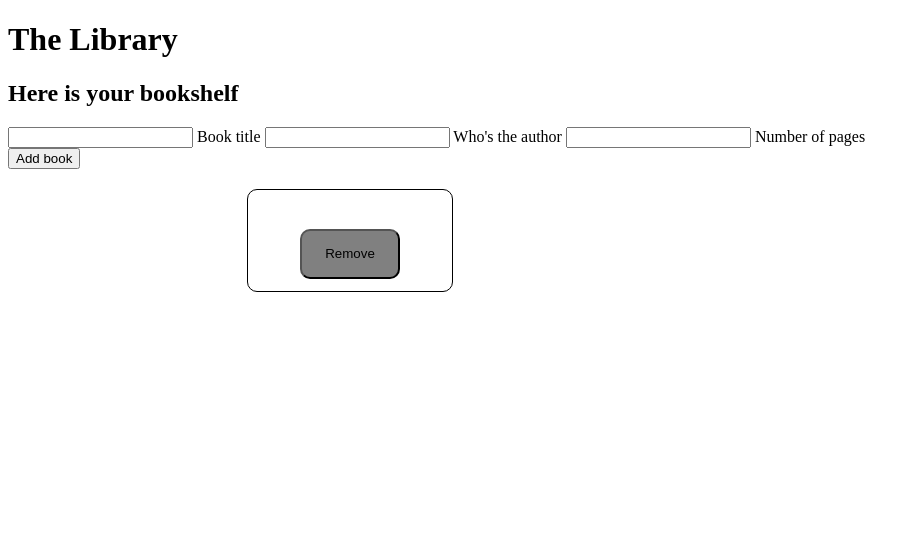
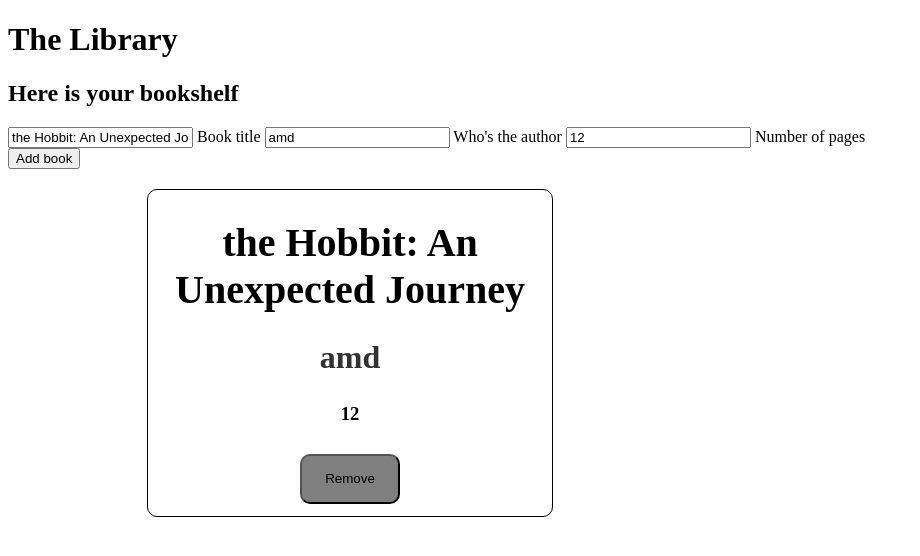
Before and after one commit to Pulkit1704/the-library, a plain HTML site: page index.html in a window 1280 px wide. Shown: the whole page, without its empty margins (0-920 px from the left). Drawn offline with Linux system fonts and the light colour scheme.

Commit message:
add a sample book element

```diff
--- a/index.html
+++ b/index.html
@@ -11,11 +11,11 @@
     <h2 class="subheading">Here is your bookshelf</h2>
 
     <form>
-        <input type="text" name="title" id="title">
+        <input type="text" name="title" id="title" value="the Hobbit: An Unexpected Journey">
         <label for="title">Book title</label>
-        <input type="text" name="author" id="author">
+        <input type="text" name="author" id="author" value="amd">
         <label for="author">Who's the author</label>
-        <input type="number" name="num_pages" id="num-pages">
+        <input type="number" name="num_pages" id="num-pages" value="12">
         <label for="num-pages">Number of pages</label>
     </form>
 
```
